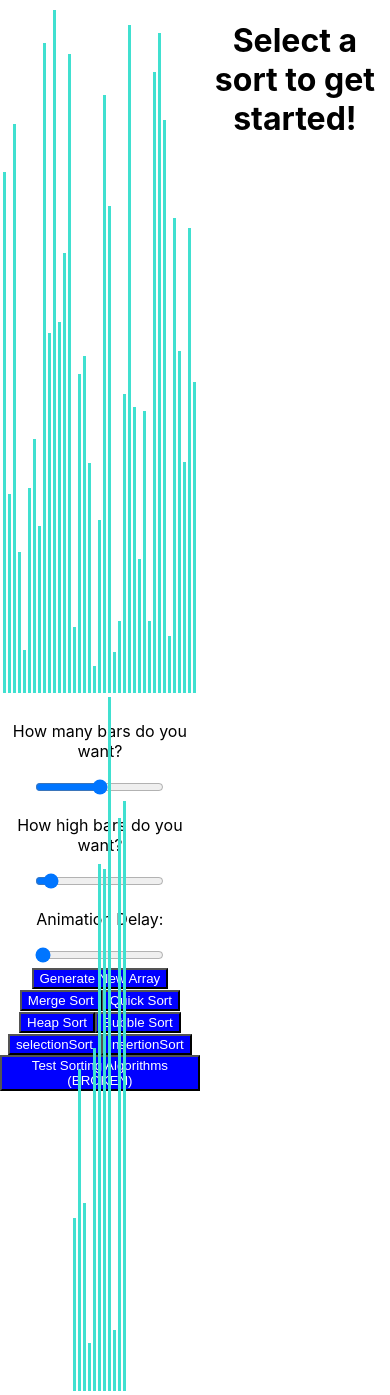
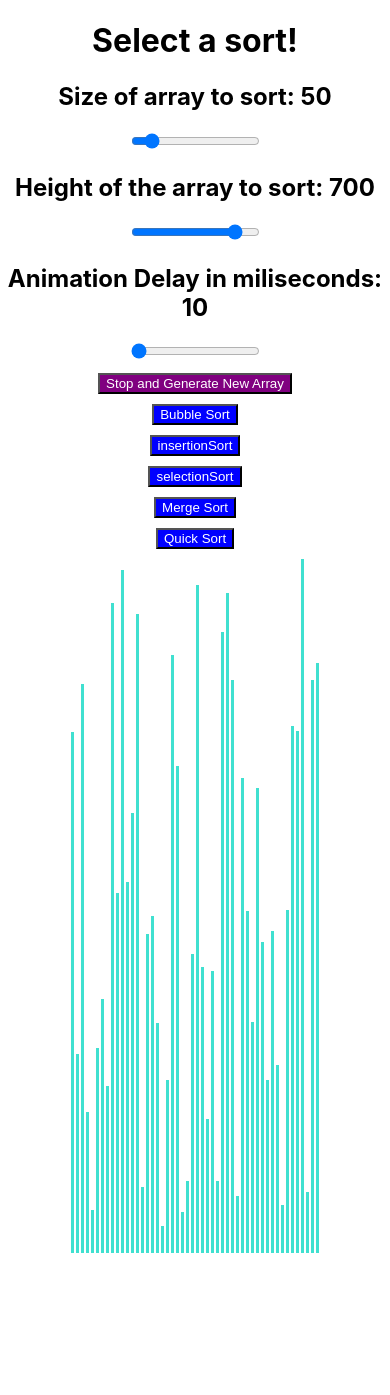
Before and after one commit to davidfarley71/Sorting-Visualizer, a React (Create React App) app: page / in a window 390 px wide. After the commit the page ends 1264 px from the top, so only its background shows below. Built offline with nearby package versions, Linux system fonts and the light colour scheme.

Commit message:
the base line of presentability is here

```diff
--- a/src/App.css
+++ b/src/App.css
@@ -6,11 +6,7 @@
   height: 40vmin;
 }
 
-.container {
-display: grid;
-align-content: center;
-justify-content: center;
-}
+
 
 .App-header {
   background-color: #282c34;
@@ -26,19 +22,3 @@ justify-content: center;
 .App-link {
   color: #09d3ac;
 }
-
-.button-container {
-  grid-row: 3;
-  grid-column: 1;
-}
-
-.button {
-  color: white;
-  background-color: blue !important;
-}
-
-
-.description{
-  grid-row: 1;
-  grid-column: 2;
-}
--- a/src/SortingVisualizer/SortingVisualizer.css
+++ b/src/SortingVisualizer/SortingVisualizer.css
@@ -1,6 +1,23 @@
+
+.gridContainer {
+  display: grid;
+  align-content: center;
+  grid-template-columns: 1fr 2fr;
+  justify-content: center;
+}
+
+@media only screen and (max-width: 500px){
+  .gridContainer {
+    display: grid;
+    align-content: center;
+    grid-template-columns:  1fr;
+    justify-content: center;
+  }
+}
+
 .array-container {
   height: 705px;
-  grid-column: 1;
+  grid-column: '1 / 3';
   position: relative;
   top: 10px;
 }
@@ -9,5 +26,18 @@
   width: 3px;
   display: inline-block;
   margin: 0 1px;
-  background-color: turquoise;
 }
+
+.button {
+  display: block;
+  margin: 10px auto  0px  auto ;
+  color: white;
+  background-color: blue;
+}
+
+.generateNewArrayButton{
+  display: block;
+  margin: 10px auto  0px  auto ;
+  color: white;
+  background-color: purple;
+}
--- a/src/SortingVisualizer/SortingVisualizer.js
+++ b/src/SortingVisualizer/SortingVisualizer.js
@@ -24,11 +24,10 @@ export default class SortingVisualizer extends React.Component {
         this.state = {
             array: [],
             AnimationSpeed: 10,
-            title: <h1 className="description">
-                Select a sort to get started!
-            </h1>,
+            title: <h1 className="description">Select a sort!</h1>,
             NUMBER_OF_ARRAY_BARS: 50,
-            barHeight: 700
+            barHeight: 700,
+            disabledSlider: false
         }
     }
 
@@ -49,7 +48,7 @@ export default class SortingVisualizer extends React.Component {
     async SetAnimationSpeed(params) {
         console.log(params.target.value)
         await this.setState({
-            AnimationSpeed: params.target.value * 5
+            AnimationSpeed: params.target.value
         })
     }
 
@@ -57,28 +56,52 @@ export default class SortingVisualizer extends React.Component {
         this.resetArray();
     }
 
-    resetArray() {
-        executing = false;
+    async resetArray() {
+        executing = false
         let array = []
         for (let i = 0; i < this.state.NUMBER_OF_ARRAY_BARS; i++) {
             array.push(randomIntFromInterval(5, this.state.barHeight));
         }
-        this.setState({ array });
-        this.setState({ state: this.state });
+        this.setState({
+            array,
+            disabledSlider: false,
+            title: <h1 className="description">Select a sort!</h1>
+        });
+        this.setState({})
+        const arrayBars = document.getElementsByClassName('array-bar');
+        for (let a = 0; a < arrayBars.length; a++) {
+            arrayBars[a].style.backgroundColor = "turquoise"
+        }
     }
 
     async checkExecution() {
         executing = false
+        this.setState({ disabledSlider: true })
         await sleep(500)
         executing = true
-        console.log('executing' + executing)
+        console.log('executing: ' + executing)
     }
 
     async mergeSort() {
         await this.checkExecution()
+        this.setState({
+            title: (<div className="description">
+                <h1 className="title">Merge Sort</h1>
+                <p className="explanation">This sort recursively splits the unsorted array in half until it cant anymore. Then it <i>merges</i> all the halves back together in reverse order, sorting as it goes.</p>
+                <h3>Worst complexity:O(n*log(n))</h3>
+                <h3>Average complexity: O(n*log(n))</h3>
+                <h3>Best complexity: O(n*log(n))</h3>
+                <h3>Space complexity: O(n) </h3>
+            </div>)
+        })
+
+
         const animations = getMergeSortAnimations(this.state.array);
         for (let i = 0; i < animations.length; i++) {
-            if (!executing) return
+            if (!executing) {
+                this.setState({ disabledSlider: false })
+                return
+            }
             const arrayBars = document.getElementsByClassName('array-bar');
             const isColorChange = i % 3 !== 2;
             if (isColorChange) {
@@ -86,22 +109,21 @@ export default class SortingVisualizer extends React.Component {
                 const barOneStyle = arrayBars[barOneIndex].style;
                 const barTwoStyle = arrayBars[barTwoIndex].style;
                 const color = i % 3 === 0 ? SECONDARY_COLOR : PRIMARY_COLOR;
-                setTimeout(() => {
-                    barOneStyle.backgroundColor = color;
-                    barTwoStyle.backgroundColor = color;
-                }, i * this.state.AnimationSpeed);
+                await sleep(this.state.AnimationSpeed)
+                barOneStyle.backgroundColor = color;
+                barTwoStyle.backgroundColor = color;
             } else {
-                setTimeout(() => {
-                    const [barOneIndex, newHeight] = animations[i];
-                    const barOneStyle = arrayBars[barOneIndex].style;
-                    barOneStyle.height = `${newHeight}px`;
-                }, i * this.state.AnimationSpeed);
+                await sleep(this.state.AnimationSpeed)
+                const [barOneIndex, newHeight] = animations[i];
+                const barOneStyle = arrayBars[barOneIndex].style;
+                barOneStyle.height = `${newHeight}px`;
             }
+            if (i == animations.length - 1) this.setState({ disabledSlider: false })
         }
     }
 
     async selectionSort() {
-        this.checkExecution()
+        await this.checkExecution()
         await sleep(this.state.AnimationSpeed)
         const arr = document.getElementsByClassName('array-bar')
         const len = arr.length
@@ -109,12 +131,15 @@ export default class SortingVisualizer extends React.Component {
         //displaying a descrition of the type of sort
         this.setState({
             title: (<div className="description">
-                <p className="title">Selection Sort</p>
-                <p className="explanation">Finds the smallest element in the array and putting it at the beginning of the list and then repeating that process on the unsorted remainder of the data.</p>
-                <p className="color1">Green: Sorted</p>
-                <p className="color2">Grey: Current index being sorted</p>
-                <p className="color3">Yellow: Current scan</p>
-                <p className="color4">Purple: Possible hits</p>
+                <h1 className="title">Selection Sort</h1>
+                <p className="explanation">Finds the smallest element in the array, and putts it at the beginning of the array. Its called selection sort because it marks the lowest value on each pass <i>here in purple</i> then when it reaches the end of each loop, the lowest value is "selected" to be swaped to the begining.</p>
+                <h3>Color legend</h3>
+                Green: Sorted, Grey: Current index being sorted, Yellow: Current scan, Purple: Possible hits
+
+                <h3>Worst complexity:O(n^2)</h3>
+                <h3>Average complexity: O(n^2)</h3>
+                <h3>Best complexity: O(n^2)</h3>
+                <h3>Space complexity: O(1) </h3>
             </div>)
         })
 
@@ -130,7 +155,11 @@ export default class SortingVisualizer extends React.Component {
             let indxOfMin = i;
             //looping through the rest of the array on top of first position
             for (let j = i + 1; j < len; j++) {
-                if (!executing) return
+                if (!executing) {
+                    console.log('got hit')
+                    this.setState({ disabledSlider: false })
+                    return
+                }
                 arr[j].style.backgroundColor = `yellow`
                 await sleep(5)
                 arr[j].style.backgroundColor = PRIMARY_COLOR
@@ -148,16 +177,30 @@ export default class SortingVisualizer extends React.Component {
             }
             arr[i].style.backgroundColor = `green`
         }
+        this.setState({ disabledSlider: false })
         //returns the array newly sorted
         return
     }
 
     async quickSort() {
         await this.checkExecution()
+        this.setState({
+            title: (<div className="description">
+                <h1 className="title">Quick Sort</h1>
+                <p className="explanation">This sort recursively swaps values on either side of an arbitrary pivot index, in smaller and smaller increments until the whole array is sorted. This sort is the fastest on average, and is therefore considered the fastest sort.</p>
+                <h3>Worst complexity:O(n2)</h3>
+                <h3>Average complexity: O(n log n)</h3>
+                <h3>Best complexity: O(n log n)</h3>
+                <h3>Space complexity: O(n) </h3>
+            </div>)
+        })
         const arrayBars = document.getElementsByClassName('array-bar');
         const animations = quicksortHelper(this.state.array)
         for (let i = 0; i < animations.length; i++) {
-            if (!executing) return
+            if (!executing) {
+                this.setState({ disabledSlider: false })
+                return
+            }
             console.log('quickSortSwap');
             const [left, right] = animations[i];
             const leftStyle = arrayBars[left].style.height;
@@ -172,6 +215,7 @@ export default class SortingVisualizer extends React.Component {
             arrayBars[left].style.backgroundColor = 'turquoise';
             arrayBars[right].style.backgroundColor = 'turquoise';
         }
+        this.setState({ disabledSlider: false })
     }
 
     async heapSort() {
@@ -214,16 +258,30 @@ export default class SortingVisualizer extends React.Component {
         }
         heapSort(arr);
         console.log(arr);
+        this.setState({ disabledSlider: false })
     }
 
     async insertionSort() {
         await this.checkExecution()
+        this.setState({
+            title: (<div className="description">
+                <h1 className="title">Insertion Sort</h1>
+                <p className="explanation">This sort swaps each value backwards until it is less than the value previous, <i>inserting</i> it there. Then it starts over again with the next unsorted value until the array is sorted.</p>
+                <h3>Worst complexity:O(n^2)</h3>
+                <h3>Average complexity: O(n^2)</h3>
+                <h3>Best complexity: O(n)</h3>
+                <h3>Space complexity: O(1) </h3>
+            </div>)
+        })
         var arrayBars = document.getElementsByClassName('array-bar');
         for (let i = 1; i < arrayBars.length; i++) {
             let j = i - 1;
             console.log('outer' + i)
             while (j >= 0 && parseInt(arrayBars[j + 1].style.height) < parseInt(arrayBars[j].style.height)) {
-                if (!executing) return
+                if (!executing) {
+                    this.setState({ disabledSlider: false })
+                    return
+                }
                 let temp1 = arrayBars[j + 1].style.height;
                 let temp2 = arrayBars[j].style.height;
                 arrayBars[j + 1].style.height = temp2;
@@ -234,16 +292,30 @@ export default class SortingVisualizer extends React.Component {
             }
         }
         arrayBars[arrayBars.length - 1].style.backgroundColor = 'red'
+        this.setState({ disabledSlider: false })
     }
 
     async bubbleSort() {
         await this.checkExecution()
+        this.setState({
+            title: (<div className="description">
+                <h1 className="title">Bubble Sort</h1>
+                <p className="explanation">This sort loops through the array, every time it finds a value that is greater than the one previous, it swaps it forward. This <i>bubbles</i> the largest value up the to the top of the array.</p>
+                <h3>Worst complexity:O(n^2)</h3>
+                <h3>Average complexity: O(n^2)</h3>
+                <h3>Best complexity: O(n)</h3>
+                <h3>Space complexity: O(1) </h3>
+            </div>)
+        })
         var arrayBars = document.getElementsByClassName('array-bar');
         for (let i = 0; i < arrayBars.length - 1; i++) {
             let b = 0;
             console.log(`outer loop: ${i}`)
             while (b < arrayBars.length - i - 1) {
-                if (!executing) return
+                if (!executing) {
+                    this.setState({ disabledSlider: false })
+                    return
+                }
                 console.log(`inner loop: ${b}`)
                 if (parseInt(arrayBars[b].style.height) > parseInt(arrayBars[b + 1].style.height)) {
                     let temp1 = arrayBars[b].style.height;
@@ -257,64 +329,54 @@ export default class SortingVisualizer extends React.Component {
                 ++b;
             }
         };
-        arrayBars[0].style.backgroundColor = 'green'
-    }
-
-    // NOTE: This method will only work if your sorting algorithms actually return
-    // the sorted arrays; if they return the animations (as they currently do), then
-    // this method will be broken.
-    testSortingAlgorithms() {
-        for (let i = 0; i < 100; i++) {
-            const array = [];
-            const length = randomIntFromInterval(1, 1000);
-            for (let i = 0; i < length; i++) {
-                array.push(randomIntFromInterval(-1000, 1000));
-            }
-            const javaScriptSortedArray = array.slice().sort((a, b) => a - b);
-            const mergeSortedArray = getMergeSortAnimations(array.slice());
-            console.log(arraysAreEqual(javaScriptSortedArray, mergeSortedArray));
-        }
+        arrayBars[0].style.backgroundColor = 'red'
+        this.setState({ disabledSlider: false })
     }
 
     render() {
         return (
-            <div className="container">
+            <div className="gridContainer">
+                <div className='display'>
+                    {this.state.title}
+                    <div className="slide-container">
+                        <span className="slider">
+                            <h2 className="slider-text barAmount">Size of array to sort: {this.state.NUMBER_OF_ARRAY_BARS}</h2>
+                            <input className="slider-input number-of-bars" type="range" min="30" max="200" step="1" disabled={this.state.disabledSlider} value={this.state.NUMBER_OF_ARRAY_BARS} onChange={(e) => { this.barAmount(e) }} />
+                        </span>
+                        <span className="slider">
+                            <h2 className="slider-text barHeight">Height of the array to sort: {this.state.barHeight}</h2>
+                            <input className="slider-input height-of-bars" type="range" min="100" max="800" step="1" disabled={this.state.disabledSlider} value={this.state.barHeight} onChange={(e) => { this.barHeight(e) }} />
+                        </span>
+                        <span className="slider">
+                            <h2 className="slider-text animationSpeed">Animation Delay in miliseconds: {this.state.AnimationSpeed}</h2>
+                            <input className="slider-input animationSpeed" type="range" min="10" max="500" step="1" disabled={this.state.disabledSlider} value={this.state.AnimationSpeed} onChange={(e) => { this.SetAnimationSpeed(e) }} />
+                        </span>
+                    </div>
+
+                    <div className="button-container">
+                        <button className="generateNewArrayButton" onClick={() => this.resetArray()}>Stop and Generate New Array</button>
+                        <button className="button" onClick={() => this.bubbleSort()}>Bubble Sort</button>
+                        <button className="button" onClick={() => this.insertionSort()}>insertionSort</button>
+                        <button className="button" onClick={() => this.selectionSort()}>selectionSort</button>
+                        <button className="button" onClick={() => this.mergeSort()}>Merge Sort</button>
+                        <button className="button" onClick={() => this.quickSort()}>Quick Sort</button>
+                        {/* <button className="button" onClick={() => this.heapSort()}>Heap Sort</button> */}
+                    </div>
+                </div>
+
+
                 <div className="array-container">
                     {this.state.array.map((value, idx) => (
                         <div
                             className="array-bar"
                             key={idx}
                             style={{
-                                backgroundColor: PRIMARY_COLOR,
+                                backgroundColor: "turquoise",
                                 height: `${value}px`,
                             }}></div>
                     ))}
                 </div>
 
-                {this.state.title}
-
-                <div className="slide-container">
-                    <p className="barAmount">How many bars do you want?</p>
-                    <input id="myRange" className="number-of-bars" type="range" min="0" max="100" step="1" defaultValue="50" onChange={(e) => { this.barAmount(e) }} />
-
-                    <p className="barHeight">How high bars do you want?</p>
-                    <input id="myRange" className="height-of-bars" type="range" min="0" max="700" step="1" defaultValue="50" onChange={(e) => { this.barHeight(e) }} />
-                    <p className="animationSpeed">Animation Delay:</p>
-                    <input id="myRange" className="speed-of-animation" type="range" min="100" max="700" step="1" defaultValue="50" onChange={(e) => { this.SetAnimationSpeed(e) }} />
-                </div>
-
-                <div className="button-container">
-                    <button className="button" onClick={() => this.resetArray()}>Generate New Array</button>
-                    <button className="button" onClick={() => this.mergeSort()}>Merge Sort</button>
-                    <button className="button" onClick={() => this.quickSort()}>Quick Sort</button>
-                    <button className="button" onClick={() => this.heapSort()}>Heap Sort</button>
-                    <button className="button" onClick={() => this.bubbleSort()}>Bubble Sort</button>
-                    <button className="button" onClick={() => this.selectionSort()}>selectionSort</button>
-                    <button className="button" onClick={() => this.insertionSort()}>insertionSort</button>
-                    <button className="button" onClick={() => this.testSortingAlgorithms()}>
-                        Test Sorting Algorithms (BROKEN)
-                    </button>
-                </div>
 
             </div>
         );
```
